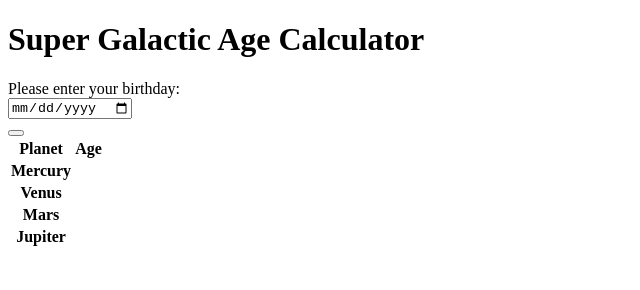
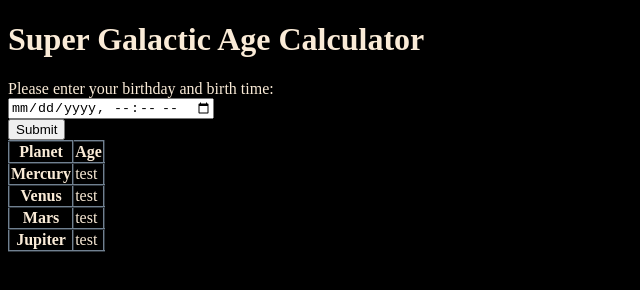
Before and after one commit to computej/fdte_planet_age_calculator, a website built with webpack: page src/index.html in a window 1280 px wide. Shown: the whole page, without its empty margins (0-640 px from the left). Built offline with nearby package versions, Linux system fonts and the light colour scheme.

Commit message:
add ui that shows how much other planet years have passed since a birthday

```diff
--- a/src/business.js
+++ b/src/business.js
@@ -18,8 +18,9 @@ export class UserAgeObject {
     ]);
   }
 
-  durationMStoYears() {
-    const durationYears = Math.abs(this.secondDate.valueOf() - this.firstDate.valueOf()) / 31556952000;
+  //TODO: move to index
+  durationMStoYears(ms) {
+    const durationYears = ms / 31556952000;
     return durationYears;
   }
 }
--- /dev/null
+++ b/src/css/index.css
@@ -0,0 +1,19 @@
+body {
+  /* TODO: not pink */
+  background-color: black;
+  color: antiquewhite;
+}
+
+table {
+  border-collapse: collapse;
+  border: 2px inset slategray;
+}
+
+th,td {
+  border: 2px inset slategray;
+}
+
+#timespan-display {
+    /* this should be able to be overridden by JS scripts  */
+    /* display: none; */
+}
--- a/src/index.html
+++ b/src/index.html
@@ -7,9 +7,9 @@
 <body>
   <h1>Super Galactic Age Calculator</h1>
   <form id="age-form">
-    <div>Please enter your birthday:</div> <input type="date" name="birthday-input" id="birthday-input">
+    <div>Please enter your birthday and birth time:</div> <input type="datetime-local" name="birthday-input" id="birthday-input">
     <br>
-    <button type="submit"></button>
+    <button type="submit">Submit</button>
   </form>
   <span id="timespan-display">
     <table>
@@ -20,21 +20,23 @@
         </tr>
       </thead>
       <tbody>
+        <!-- the order must match the order in getOtherPlanetValues -->
+        <!-- TODO: add earth -->
         <tr>
           <th scope="row">Mercury</th>
-          <td id="timespan-mercury"></td>
+          <td id="timespan-mercury">test</td>
         </tr>
         <tr>
           <th scope="row">Venus</th>
-          <td id="timespan-venus"></td>
+          <td id="timespan-venus">test</td>
         </tr>
         <tr>
           <th scope="row">Mars</th>
-          <td id="timespan-mars"></td>
+          <td id="timespan-mars">test</td>
         </tr>
         <tr>
           <th scope="row">Jupiter</th>
-          <td id="timespan-jupiter"></td>
+          <td id="timespan-jupiter">test</td>
         </tr>
       </tbody>
     </table>
--- a/src/index.js
+++ b/src/index.js
@@ -1 +1,18 @@
 //TODO: UI logic
+import { UserAgeObject } from './../src/business.js';
+import './css/index.css';
+
+window.addEventListener("load", function() {
+  let ageForm = document.getElementById("age-form");
+  ageForm.addEventListener("submit", (event) => {
+    event.preventDefault();
+    const inputDate = Date.parse(this.document.getElementById("birthday-input").value);
+    let ages = new UserAgeObject(new Date(inputDate), new Date(Date.now())).getOtherPlanetValue();
+    let timespanTableElements =  document.querySelectorAll("#timespan-display td[id|=timespan]");
+    let mapIndex = 0; // map foreach has key and value but no index indicator
+    ages.forEach((value, key) => {
+      timespanTableElements[mapIndex].innerHTML = (value  / 31556952000).toFixed(2);
+      mapIndex++;
+    });
+  });
+});
```
